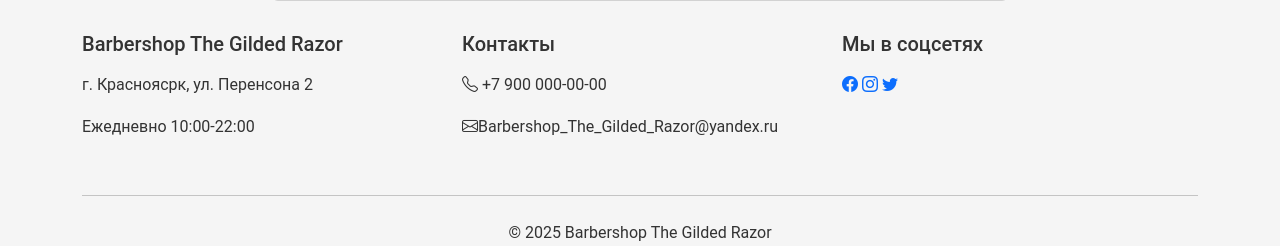
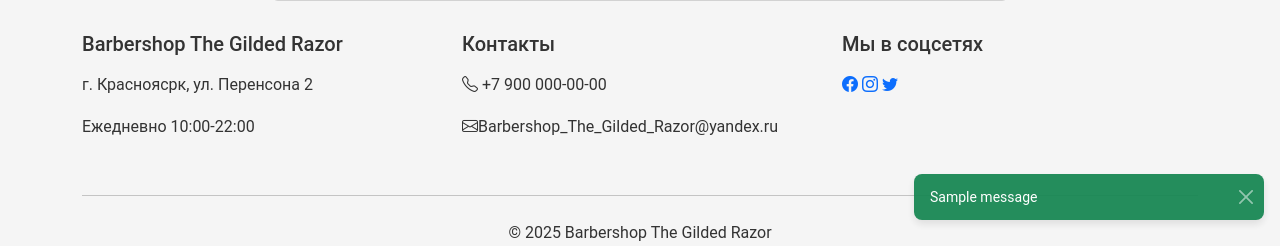
Before and after one commit to ToHellForever/barbershop2, a Django app: page /users/register/ in a window 1280 px wide. Shown: the part 554-800 px from the top of the page. Run offline with Django 5.2, Linux system fonts and the light colour scheme; tables that the repository leaves empty hold one stand-in row (values such as "Sample post"); one stand-in notice (Sample message) is shown.

Commit message:
hw_48: Сообщения при успешной и не успешной авторизации, регистрации, логауте

```diff
--- a/barbershop/settings.py
+++ b/barbershop/settings.py
@@ -147,3 +147,6 @@ STATIC_ROOT = os.path.join(BASE_DIR, 'staticfiles')  # Куда будет со
 LOGIN_URL = 'login'
 LOGIN_REDIRECT_URL = '/'
 LOGOUT_REDIRECT_URL = '/'
+
+
+EMAIL_BACKEND = 'django.core.mail.backends.console.EmailBackend'
--- a/static/css/main.css
+++ b/static/css/main.css
@@ -268,3 +268,23 @@ h1, h2   {
   border-radius: 5px;
   cursor: pointer;
 }
+
+
+/* Стили для тостов */
+.toast {
+    max-width: 350px;
+    box-shadow: 0 4px 8px rgba(0, 0, 0, 0.1);
+    border-radius: 8px;
+    opacity: 0.95;
+    margin-bottom: 10px;
+}
+
+.toast-body {
+    padding: 12px 16px;
+    font-size: 14px;
+}
+
+.btn-close {
+    margin-left: auto;
+    margin-right: 10px;
+}
--- a/templates/base.html
+++ b/templates/base.html
@@ -24,8 +24,21 @@
     {% block header %}
         {% include 'includes/include_nav_menu.html' %}
     {% endblock header %}
+    <div class="toast-container position-fixed bottom-0 end-0 p-3">
+        {% if messages %}
+            {% for message in messages %}
+                <div class="toast align-items-center text-white bg-{% if message.tags == 'error' %}danger{% else %}{{ message.tags }}{% endif %} border-0 show" role="alert" aria-live="assertive" aria-atomic="true" data-bs-delay="5000" data-bs-autohide="true">
+                    <div class="d-flex">
+                        <div class="toast-body">
+                            {{ message }}
+                        </div>
+                        <button type="button" class="btn-close btn-close-white me-2 m-auto" data-bs-dismiss="toast" aria-label="Close"></button>
+                    </div>
+                </div>
+            {% endfor %}
+        {% endif %}
+    </div>
         {% block content %}{% endblock content %}
-
     </main>
     {% block footer %}
         {% include "includes/include_footer.html" %}
--- a/templates/users_login_registr.html
+++ b/templates/users_login_registr.html
@@ -1,5 +1,4 @@
 {% extends 'base.html' %}
-{% comment %} users_login_registr.html {% endcomment %}
 {% block content %}
 <div class="container mt-5">
     <div class="row justify-content-center">
@@ -22,12 +21,8 @@
                             <div class="mb-3">
                                 {{ field.label_tag }}
                                 {{ field }}
-                                {% comment %} {% if field.help_text %}
-                                    <small class="form-text text-muted">{{ field.help_text }}</small>
-                                {% endif %} {% endcomment %}
                             </div>
                         {% endfor %}
-
                          <button type="submit" class="btn btn-success w-100">{{ operation_type  }}</button>
                      </form>
                  </div>
--- a/users/views.py
+++ b/users/views.py
@@ -15,8 +15,10 @@ from django.contrib import messages
 from django.views.generic import TemplateView
 from django.contrib.auth.mixins import LoginRequiredMixin
 from core.models import Order
+
 # импорт Sum
 from django.db.models import Sum
+
 
 class CustomRegisterView(CreateView):
     form_class = CustomRegisterForm
@@ -50,6 +52,7 @@ class CustomRegisterView(CreateView):
         context["operation_type"] = "Регистрация"
         return context
 
+
 class CustomLoginView(LoginView):
     form_class = CustomLoginForm
     template_name = "users_login_registr.html"
@@ -69,8 +72,15 @@ class CustomLoginView(LoginView):
         context["operation_type"] = "Авторизация"
         return context
 
+
 class CustomLogoutView(LogoutView):
     next_page = "/"
+    success_message = "Вы успешно разлогинились!"
+
+    def post(self, request, *args, **kwargs):
+        messages.success(request, self.success_message)
+        return super().post(request, *args, **kwargs)
+
 
 class ProfileView(LoginRequiredMixin, TemplateView):
     template_name = "profile.html"
@@ -78,8 +88,12 @@ class ProfileView(LoginRequiredMixin, TemplateView):
     def get_context_data(self, **kwargs):
         context = super().get_context_data(**kwargs)
         context["user"] = self.request.user
-        orders = Order.objects.filter(client_name=self.request.user.username).order_by('-date_created')
+        orders = Order.objects.filter(client_name=self.request.user.username).order_by(
+            "-date_created"
+        )
         for order in orders:
-            order.total_price = order.services.aggregate(total=Sum('price'))['total'] or 0
+            order.total_price = (
+                order.services.aggregate(total=Sum("price"))["total"] or 0
+            )
         context["orders"] = orders
         return context
```
